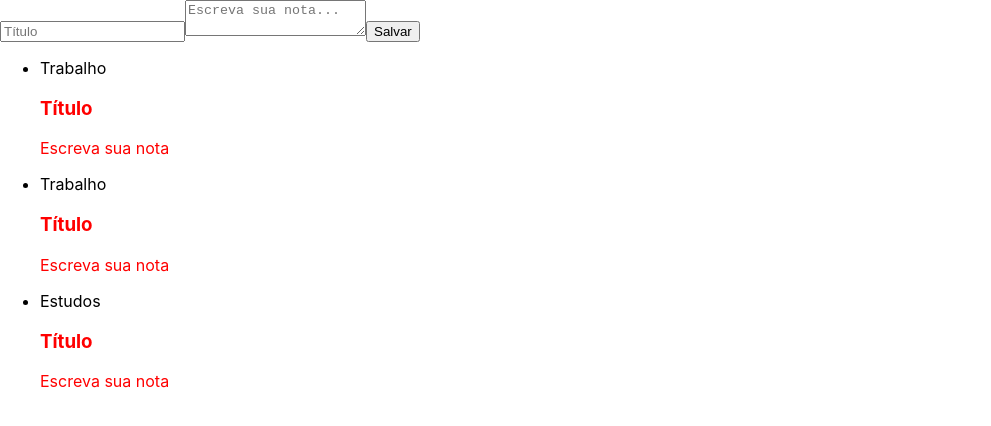
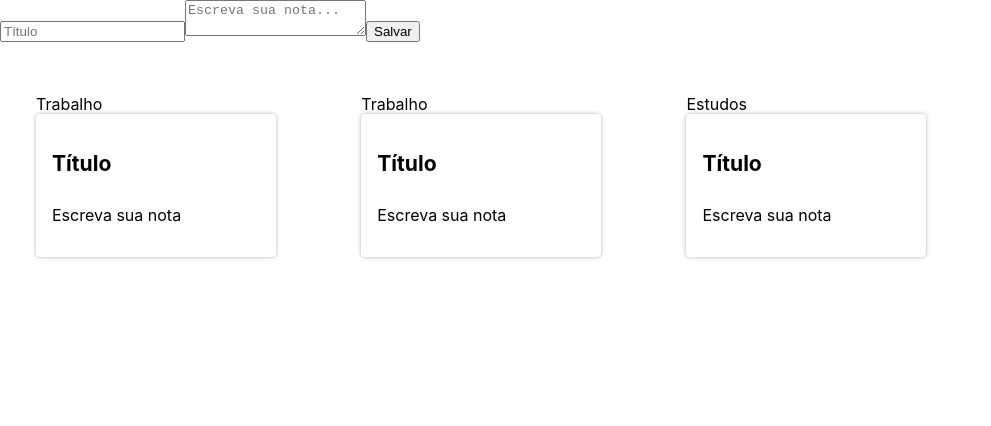
Before and after one commit to maxwellcc/alura-react-intro, a React (Create React App) app: page / in a window 1280 px wide. Shown: the top 426 px of the page, without its empty margins (0-991 px from the left). Built offline with nearby package versions, Linux system fonts and the light colour scheme.

Commit message:
Aula 03.03

```diff
--- a/src/App.js
+++ b/src/App.js
@@ -1,5 +1,5 @@
 import React, {Component} from 'react';
-import ListaDeNotas from "./components/ListaDeNotas";
+import ListaDeNotas from "./components/ListaDeNotas/ListaDeNotas";
 import FormularioCadastro from "./components/FormularioCadastro";
 
 class App extends Component {
--- a/src/components/CardNota/CardNota.jsx
+++ b/src/components/CardNota/CardNota.jsx
@@ -5,10 +5,10 @@
     render() {
         return (
             <section className="card-nota">
-                <header>
-                    <h3>Título</h3>
+                <header className="card-nota_cabecalho">
+                    <h3 className="card-nota_titulo">Título</h3>
                 </header>
-                <p>Escreva sua nota</p>
+                <p className="card-nota_texto">Escreva sua nota</p>
             </section>
         )
     }
--- a/src/components/CardNota/estilo.css
+++ b/src/components/CardNota/estilo.css
@@ -1,3 +1,27 @@
 .card-nota {
-    color: red;
+    display: flex;
+    flex-direction: column;
+    align-items: flex-start;
+    justify-content: space-between;
+    background-color: var(--fundo-detalhes);
+    border-radius: 4px;
+    flex-wrap: wrap;
+    box-shadow: 0 0 4px rgba(0, 0, 0, 0.3);
+    padding: 16px;
 }
+.card-nota_cabecalho {
+    font-size: 1.1em;
+    display: flex;
+    justify-content: space-between;
+    align-items: center;
+}
+
+.card-nota_texto {
+    margin-top: 8px;
+    font-size: 1em;
+}
+
+.card-nota_titulo {
+    font-size: 1.2em;
+    margin-right: 12px;
+}
--- a/src/components/ListaDeNotas.jsx
+++ b/src/components/ListaDeNotas/ListaDeNotas.jsx
@@ -1,13 +1,14 @@
 import React, {Component} from 'react';
-import CardNota from "./CardNota/CardNota";
+import CardNota from "../CardNota/CardNota";
+import "./estilo.css"
 
 class ListaDeNotas extends Component {
     render() {
         return (
-            <ul>
+            <ul className="lista-notas">
                 {Array.of("Trabalho", "Trabalho", "Estudos").map((categoria, index) => {
                     return (
-                        <li key={index}>
+                        <li className="lista-notas_item" key={index}>
                             <div>{categoria}</div>
                             <CardNota/>
                         </li>
--- /dev/null
+++ b/src/components/ListaDeNotas/estilo.css
@@ -0,0 +1,72 @@
+
+.lista-notas {
+    background-color: var(--fundo);
+    flex-grow: 3;
+    display: grid;
+    grid-template-columns: auto auto auto auto auto;
+    list-style-type: none;
+    padding-left: 24px;
+    padding-top: 24px;
+}
+.lista-notas_item {
+    margin: 12px;
+    max-width: 240px;
+    max-height: 400px;
+    display: inline;
+}.form-cadastro {
+     flex-grow: 2;
+     box-shadow: 0 0 4px rgba(0, 0, 0, 0.3);
+     z-index: 1;
+     min-height: 100vh;
+     display: flex;
+     flex-direction: column;
+     padding: 12px 40px;
+ }
+.form-cadastro_input {
+    margin-top: 8px;
+    padding: 4px;
+    border: none;
+    background-color: var(--fundo-detalhes);
+    font-family: Arial, Helvetica, sans-serif;
+    font-weight: 100;
+}
+
+.form-cadastro_submit {
+    align-self: flex-end;
+    width: 30%;
+    background-color: var(--secundaria);
+    color: white;
+    font-weight: 400;
+}
+
+.form-cadastro_submit:active {
+    background-color: var(--secundaria-ativa);
+}.form-cadastro {
+     flex-grow: 2;
+     box-shadow: 0 0 4px rgba(0, 0, 0, 0.3);
+     z-index: 1;
+     min-height: 100vh;
+     display: flex;
+     flex-direction: column;
+     padding: 12px 40px;
+ }
+.form-cadastro_input {
+    margin-top: 8px;
+    padding: 4px;
+    border: none;
+    background-color: var(--fundo-detalhes);
+    font-family: Arial, Helvetica, sans-serif;
+    font-weight: 100;
+}
+
+.form-cadastro_submit {
+    align-self: flex-end;
+    width: 30%;
+    background-color: var(--secundaria);
+    color: white;
+    font-weight: 400;
+}
+
+.form-cadastro_submit:active {
+    background-color: var(--secundaria-ativa);
+}
```
